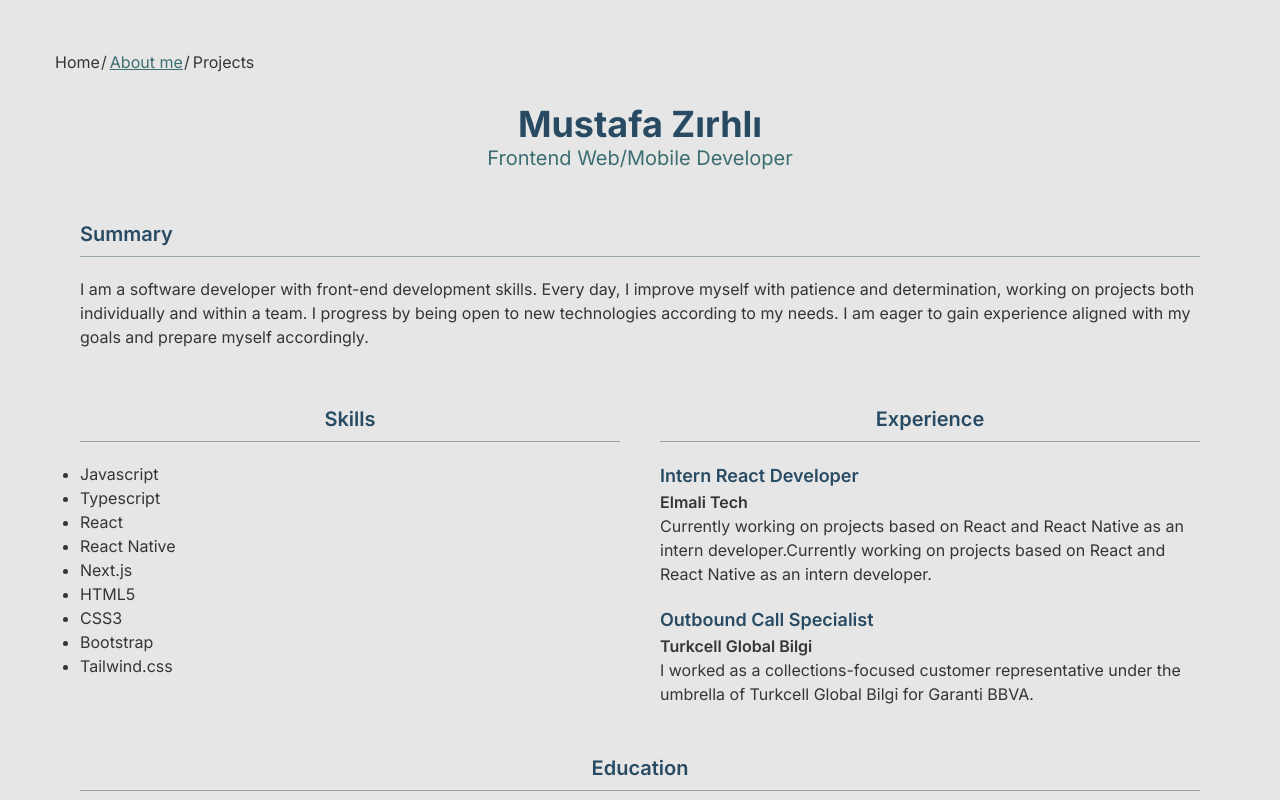
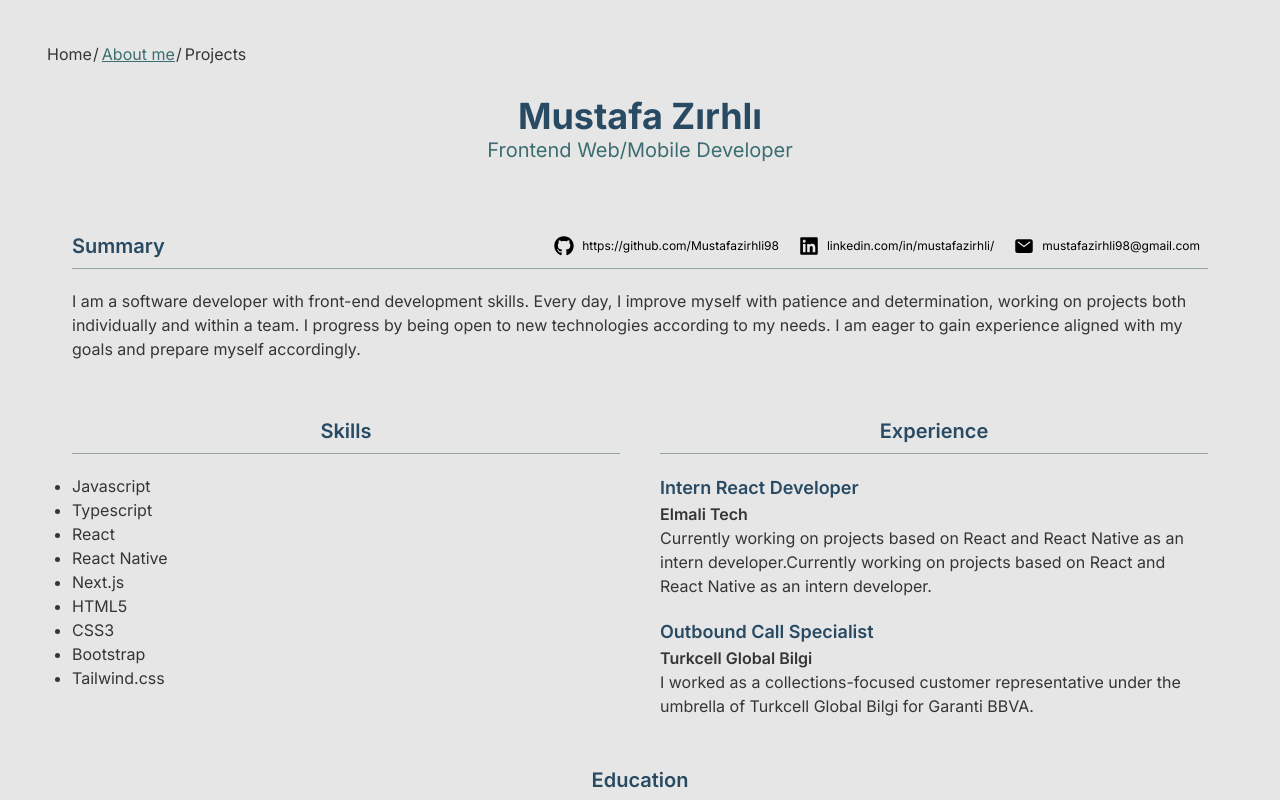
Before and after one commit to Mustafazirhli98/Portfolio, a Next.js app: page /aboutPage in a window 1280 px wide. Shown: the top 800 px of the page. Built offline with nearby package versions, Linux system fonts and the light colour scheme.

Commit message:
aboutPage fix

```diff
--- a/app/aboutPage/page.tsx
+++ b/app/aboutPage/page.tsx
@@ -2,17 +2,38 @@ import Breadcrumps from "../components/ui/BreadCrumps"
 import OrderedList from "./../components/cvList/OrderedList"
 import { CV_LIST_DATA } from "./../lib/data/cvListData"
 import COLOR_PALETTE from "../lib/constants/colorPalette"
+import { FaGithub, FaLinkedin } from "react-icons/fa";
+import { IoMail } from "react-icons/io5";
+import Link from "next/link";
+import Footer from "./../components/Footer"
 
 export default function AboutMe() {
     return (
-        <div className="h-full p-3 lg:p-10" style={{ backgroundColor: COLOR_PALETTE.light }}>
+        <>
+            <div className="h-full p-3 lg:p-8" style={{ backgroundColor: COLOR_PALETTE.light }}>
                 <Breadcrumps />
                 <div className="mt-5">
                     <h1 className="text-2xl lg:text-4xl text-center font-bold" style={{ color: COLOR_PALETTE.blue }}>Mustafa Zırhlı</h1>
                     <h5 className="text-l lg:text-xl text-center " style={{ color: COLOR_PALETTE.turqoise }}>Frontend Web/Mobile Developer</h5>
-                <div className="content-container p-5">
+                    <div className="content-container p-5 lg:pt-10">
                         <div className="lg:p-5">
-                        <h4 className="text-lg lg:text-xl font-semibold border-b border-b-[#95a5a6] pl-0 p-2 " style={{ color: COLOR_PALETTE.blue }}>Summary</h4>
+                            <div className="flex items-center justify-between border-b border-b-[#95a5a6] pl-0 p-2 ">
+                                <h4 className="text-lg lg:text-xl font-semibold " style={{ color: COLOR_PALETTE.blue }}>Summary</h4>
+                                <ul className="flex invisible lg:visible">
+                                    <li className="flex mr-5 text-xs justify-center items-center">
+                                        <FaGithub className="w-5 h-5 mr-2" />
+                                        <Link className="" href={"https://github.com/Mustafazirhli98"}>https://github.com/Mustafazirhli98</Link>
+                                    </li>
+                                    <li className="flex mr-5 text-xs justify-center items-center">
+                                        <FaLinkedin className="w-5 h-5 mr-2" />
+                                        <Link href={"https://www.linkedin.com/in/mustafazirhli/"}>linkedin.com/in/mustafazirhli/</Link>
+                                    </li>
+                                    <li className="flex text-xs justify-center items-center">
+                                        <IoMail className="w-5 h-5 mr-2" />
+                                        <Link href="mailto:mustafazirhli98@gmail.com">mustafazirhli98@gmail.com</Link>
+                                    </li>
+                                </ul>
+                            </div>
                             <div>
                                 {/* image */}
                                 <p className="text-sm lg:text-base mt-5" style={{ color: COLOR_PALETTE.dark }}>I am a software developer with front-end development skills. Every day, I improve myself with patience and determination, working on projects both individually and within a team. I progress by being open to new technologies according to my needs. I am eager to gain experience aligned with my goals and prepare myself accordingly.</p>
@@ -26,5 +47,7 @@ export default function AboutMe() {
                     </div>
                 </div>
             </div>
+            <Footer visibility={"lg:hidden"} />
+        </>
     )
 }
--- /dev/null
+++ b/app/components/Footer.jsx
@@ -0,0 +1,26 @@
+import Link from "next/link";
+import { FaGithub, FaLinkedin } from "react-icons/fa";
+import { IoMail } from "react-icons/io5";
+import COLOR_PALETTE from "../lib/constants/colorPalette";
+
+export default function Footer({ visibility }) {
+    return (
+        <div className={`flex flex-col visible p-1 ${visibility}`} style={{ backgroundColor: COLOR_PALETTE.blue, color: COLOR_PALETTE.light }}>
+            <h1 className="text-center border-b border-b-[#95a5a6] p-2">CONTACT</h1>
+            <ul className="mt-2">
+                <li className="flex text-xs mt-2">
+                    <FaGithub className="w-5 h-5 mr-2" />
+                    <Link className="" href={"https://github.com/Mustafazirhli98"}>https://github.com/Mustafazirhli98</Link>
+                </li>
+                <li className="flex mr-5 text-xs mt-2">
+                    <FaLinkedin className="w-5 h-5 mr-2" />
+                    <Link href={"https://www.linkedin.com/in/mustafazirhli/"}>linkedin.com/in/mustafazirhli/</Link>
+                </li>
+                <li className="flex text-xs mt-2">
+                    <IoMail className="w-5 h-5 mr-2" />
+                    <Link href="mailto:mustafazirhli98@gmail.com">mustafazirhli98@gmail.com</Link>
+                </li>
+            </ul>
+        </div>
+    )
+}
```
Lines whose indentation alone changed are shown as unchanged.
